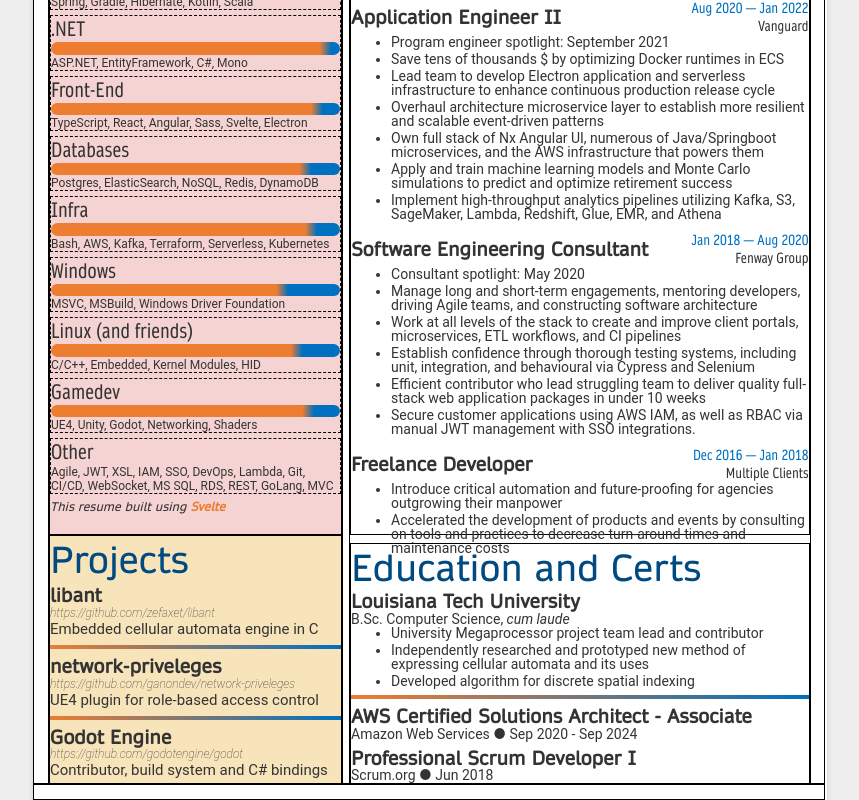
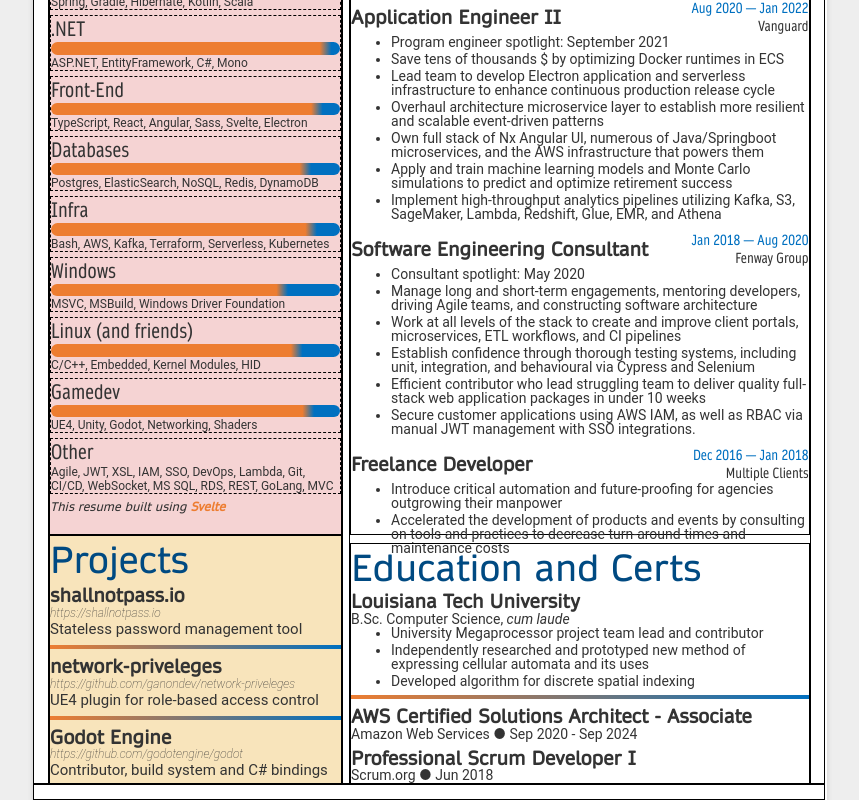
Before and after one commit to ganondev/resume, a Svelte app: page / in a window 1280 px wide. Shown: the part 360-1160 px from the top of the page, without its empty margins (210-1069 px from the left). Built offline with nearby package versions, Linux system fonts and the light colour scheme.

Commit message:
Add shallnotpass.io to projects

```diff
--- a/src/Projects.svelte
+++ b/src/Projects.svelte
@@ -18,10 +18,15 @@
 </style>
 
 <SectionHeader>Projects</SectionHeader>
+<!--<Project-->
+<!--    title="libant"-->
+<!--    link="https://github.com/zefaxet/libant"-->
+<!--    desc="Embedded cellular automata engine in C"-->
+<!--/>-->
 <Project
-    title="libant"
-    link="https://github.com/zefaxet/libant"
-    desc="Embedded cellular automata engine in C"
+    title="shallnotpass.io"
+    link="https://shallnotpass.io"
+    desc="Stateless password management tool"
 />
 <Separator/>
 <Project
```
